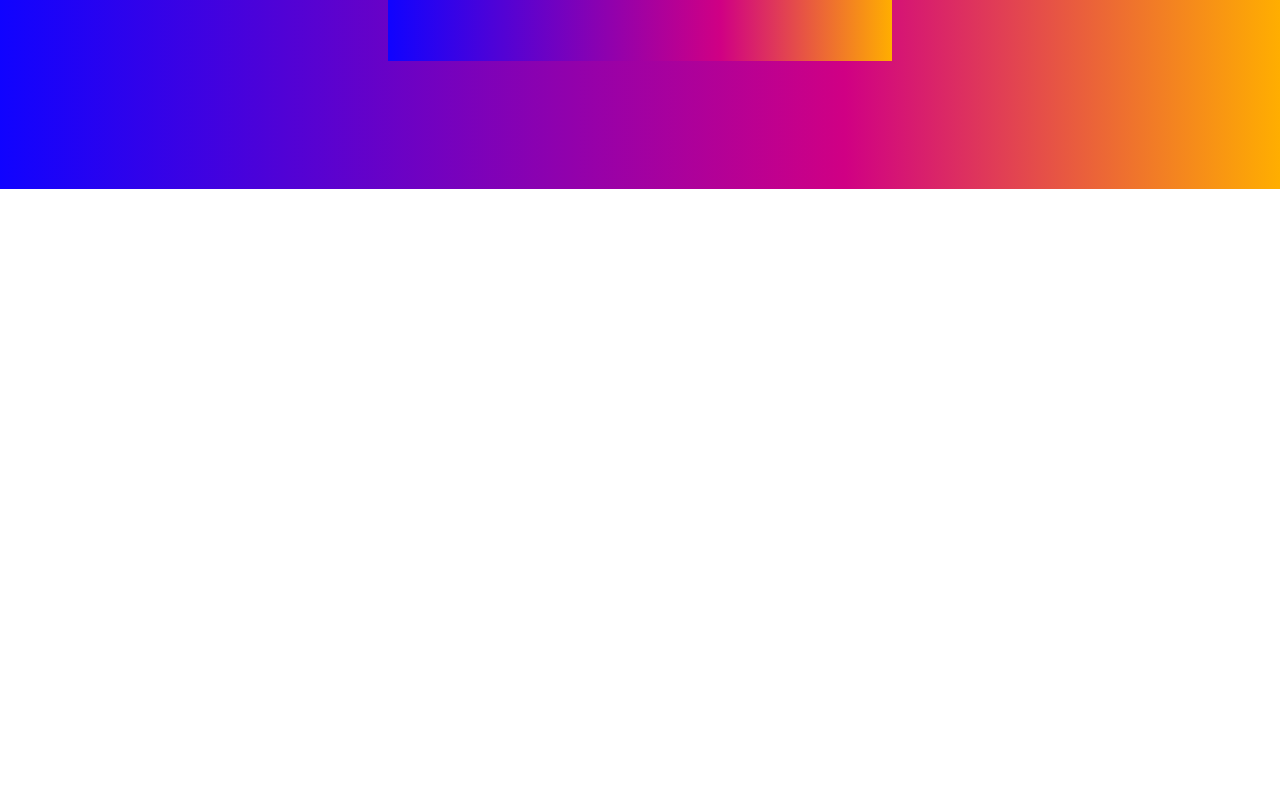
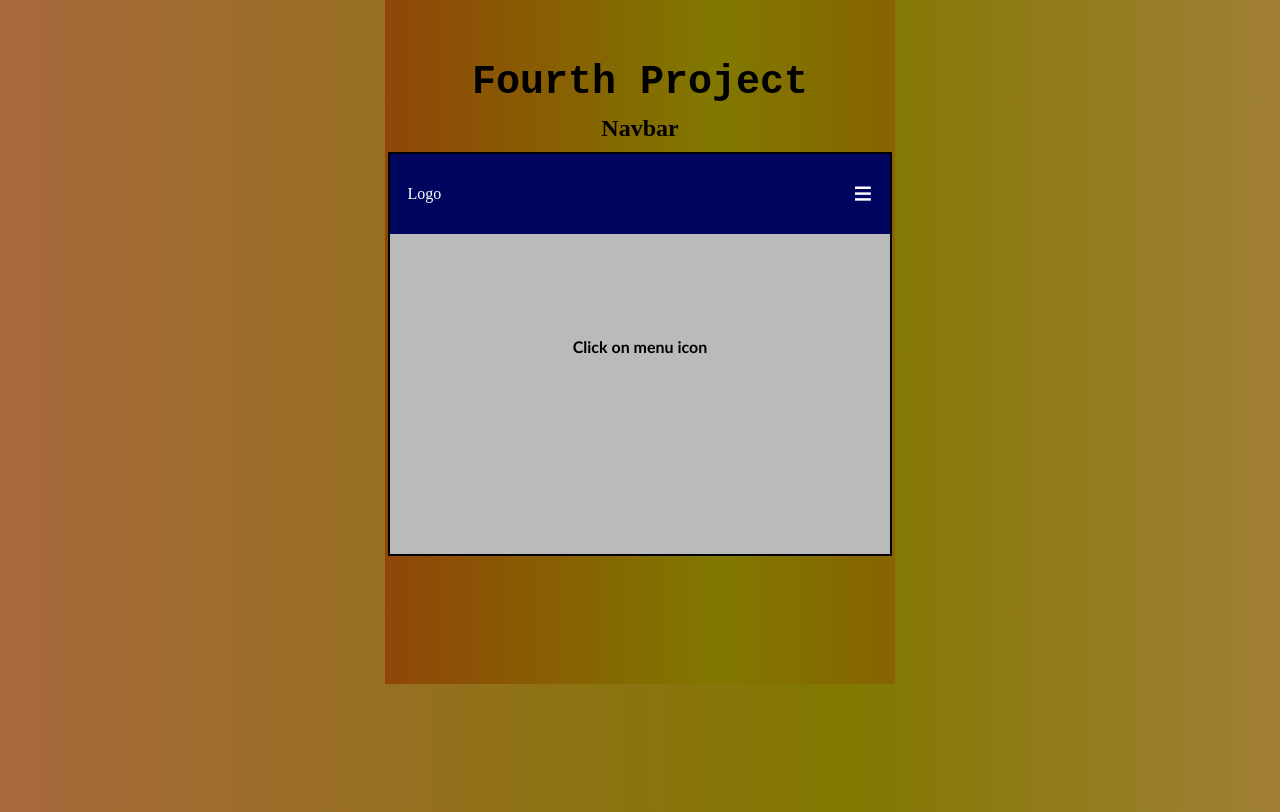
Before and after one commit to Amanjeet-007/JS-Project, a plain HTML site: page index.html in a window 1280 px wide. Shown: the part 1932-2744 px from the top of the page. Before the commit the page ends 2121 px from the top, so only its background shows below. Drawn offline with nearby package versions, Linux system fonts and the light colour scheme.

Commit message:
fourth project complite

```diff
--- a/index.html
+++ b/index.html
@@ -5,19 +5,34 @@
     <meta charset="UTF-8">
     <meta name="viewport" content="width=device-width, initial-scale=1.0">
     <title>js practice of dom</title>
+    <link
+    href="https://cdn.jsdelivr.net/npm/remixicon@4.2.0/fonts/remixicon.css"
+    rel="stylesheet"
+/>
     <link rel="stylesheet" href="style.css">
+
+
 <body>
+    <h2>Projects list</h2>
+    <ul>
+        <li><a href="#Color">Color change</a></li>
+        <li><a href="#Counter">Counter</a></li>
+        <li><a href="#Review">Review</a></li>
+        <li><a href="#Nav">Navbar</a></li>
+    </ul>
+
     <!--  first project ||||||||||||||||||||||||||||||||||||||||||||||||||||||||||||||||| > -->
+    <hr>
     <div class="one">
-        <h3>First Project</h3>
+        <h3 id="Color">First Project</h3>
         <div class="box">Hello World!</div>
         <p>"Click me" to change color</p>
         <button>Click me</button>
     </div>
     <!--second project ||||||||||||||||||||||||||||||||||||||||||||||||||||||||||||||||||> -->
-    <h3>Second Project</h3>
+    <h3 id="Counter">Second Project</h3>
     <div class="two">
-        <h1>Counter</h1>
+        <h1 >Counter</h1>
         <h2 class="no">0</h2>
         <div class="buttons">
             <div class="button1">DECREASE</div>
@@ -28,7 +43,7 @@
     <!-- third proect |||||||||||||||||||||||||||||||||||||||||||||||||||||||||||||||||||||||||> -->
 
     <div class="three">
-        <h3>Third Project</h3>
+        <h3 id="Review">Third Project</h3>
         <h2>Our Reviews</h2>
         <div class="blue"></div>
         <div class="back">
@@ -38,12 +53,35 @@
             <div class="job"></div>
             <div class="review"></div>
             <div class="group">
-                        <button id="left">< </button>
+                <button id="left">
+                    < </button>
                         <button id="random"> Random </button>
                         <button id="right"> > </button>
             </div>
 
         </div>
+
+
+    </div>
+    <!-- ==========================fourth project -->
+
+ <h3>Fourth Project</h3>
+ <h2 id="Nav">Navbar</h2>
+    <div class="fourth">
+        <div class="nav">
+            <div class="logo">Logo</div>
+            <div class="icon" style="line-height: 5px; font-weight: 900;font-size: 20px;cursor: pointer;" onclick="showMenu()"><i class="ri-menu-line"></i>
+            </div>
+        </div>
+        <div class="menu">
+            <ul>
+            <li>HOME</li>
+            <li>PROJECT</li>
+            <li>FEATURES</li>
+            <li>CONTACT US</li>
+        </ul>
+        </div>
+ <h4 style="font-family: 'Gill Sans', 'Gill Sans MT', Calibri, 'Trebuchet MS', sans-serif;">Click on menu icon</h4>
 
     </div>
 
@@ -53,8 +91,7 @@
 
 
 
+    <script src="script.js"></script>
+</body>
 
-
-<script src="script.js"></script>
-</body>
 </html>
--- a/script.js
+++ b/script.js
@@ -151,3 +151,16 @@
 
         })
         //-------------------------------------------- fourth project
+        let menu = document.querySelector(".menu ");
+        let icon = document.querySelector(".icon");let ak = 0;
+        function showMenu(){
+
+            if(ak==0){
+                menu.style.top = "0px";
+                ak = 1
+            }
+            else{
+                menu.style.top = "-105px";
+                ak = 0;
+            }
+        }
--- a/style.css
+++ b/style.css
@@ -14,11 +14,26 @@
             flex-direction: column;
             background-color: red;
             background: linear-gradient(90deg,
-                    rgb(16, 3, 255) 0%,
-                    rgb(208, 0, 132) 66%,
-                    rgb(255, 174, 0) 100%);
-                    background-repeat: no-repeat;
+                    rgba(142, 57, 1, 0.763) 0%,
+                    rgb(129, 120, 0) 66%,
+                    rgba(136, 93, 0, 0.79) 100%);
+            background-repeat: no-repeat;
         }
+        h2{
+            text-align: center;
+            margin: 10px;
+        }
+        ul{
+            list-style:decimal;
+        }
+        ul li a{
+            margin: 10px;
+            background-color: rgba(16, 16, 97, 0.858);
+            color: rgb(255, 255, 255);
+            text-decoration: none;
+
+        }
+
 
         h3 {
             font-size: 40px;
@@ -78,7 +93,9 @@
             justify-content: center;
             font-size: 20px;
             margin: 30px;
-            background-color: white;
+            background-color: rgb(158, 157, 157);
+            border: 3px solid black;
+            overflow: hidden;
         }
 
         .no {
@@ -172,7 +189,7 @@
             display: flex;
             align-items: center;
             flex-direction: column;
-            background-color: white;
+            background-color: rgb(189, 185, 185);
             height: 470px;
             width: 100%;
             margin-top: 30px;
@@ -198,17 +215,6 @@
 
         }
 
-        /* .pic::before {
-            content: " ";
-            background-color: rgb(167, 14, 197);
-            height: 150px;
-            width: 150px;
-            border-radius: 50%;
-            position: absolute;
-            bottom: -5px;
-            right: -5px;
-            overflow: hidden;
-        } */
 
         .name {
             font-size: 20px;
@@ -250,3 +256,60 @@
             color: #fff;
 
         }
+
+        .fourth {
+            height: 400px;
+            width: 98%;
+            display: flex;
+            align-items: center;
+            background-color:#bababa;
+            border: 2px solid black;
+            flex-direction: column;
+            overflow: hidden;
+        }
+
+        .nav {
+            height: 80px;
+            width: 93%;
+            background-color: rgb(0, 6, 96);
+            display: flex;
+            align-items: center;
+            padding: 0px 20px;
+            color: white;
+            justify-content: space-between;
+            z-index: 99;
+        }
+
+        .menu {
+            height: min-content;
+            width: 100%;
+            background-color: rgba(0, 6, 96, 0.9);
+            position:relative;
+            top: -105px;
+            transition: 1s;
+        }
+
+        .menu ul {
+            padding-top: 5px;
+            float: inline-end;
+            margin-right: 50px;
+            list-style: none;
+            color: white;
+            font-family: sans-serif;
+            font-size: 15px;
+            width: 80%;
+
+        }
+
+        .menu ul li {
+            margin: 2px;
+            border-radius: 4px;
+            text-align: center;
+            transition: .2s;
+            cursor: pointer;
+            padding-top: 5px;
+
+        }
+        .menu ul li:hover{
+            background-color: rgb(51, 211, 118);
+        }
```
